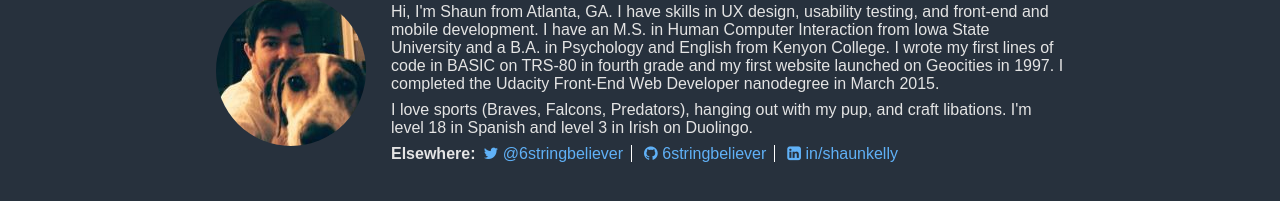
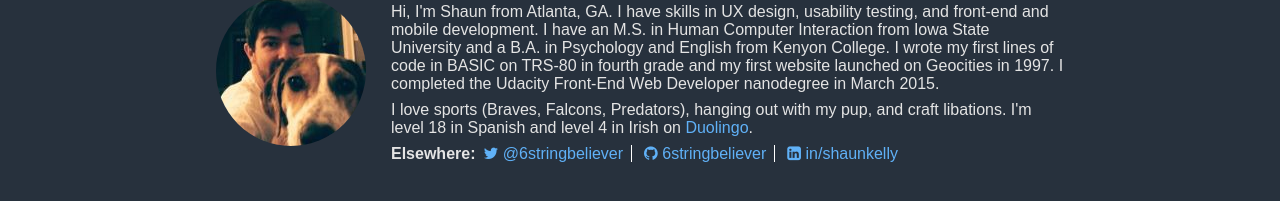
Before and after one commit to 6stringbeliever/6stringbeliever.github.io, a Jekyll site: the page built from index.html, in a window 1280 px wide and 900 px high, scrolled down 1805 px. Shown: the part 663-864 px from the top of the window. Built offline with Jekyll 4.4.1, drawn with Linux system fonts in a browser that asks for light colours; nearby versions of some CDN libraries.

Commit message:
Update bio again.

```diff
--- a/_includes/footer.html
+++ b/_includes/footer.html
@@ -3,7 +3,7 @@
     <h1>About Shaun</h1>
     <img src="img/shaunmeehan.jpg" alt="Shaun and Meehan" class="profile-pic">
     <p>Hi, I'm Shaun from Atlanta, GA. I have skills in UX design, usability testing, and front-end and mobile development. I have an M.S. in Human Computer Interaction from Iowa State University and a B.A. in Psychology and English from Kenyon College. I wrote my first lines of code in BASIC on TRS-80 in fourth grade and my first website launched on Geocities in 1997. I completed the Udacity Front-End Web Developer nanodegree in March 2015.</p>
-    <p>I love sports (Braves, Falcons, Predators), hanging out with my pup, and craft libations. I'm level 18 in Spanish and level 3 in Irish on Duolingo.</p>
+    <p>I love sports (Braves, Falcons, Predators), hanging out with my pup, and craft libations. I'm level 18 in Spanish and level 4 in Irish on <a href="https://www.duolingo.com/6stringbeliever">Duolingo</a>.</p>
     <p class="elsewhere"><strong>Elsewhere:</strong></p>
     <ul class="contact-list">
       <li><a href="https://twitter.com/6stringbeliever"><span class="fa fa-twitter"></span> @6stringbeliever</a></li>
```
